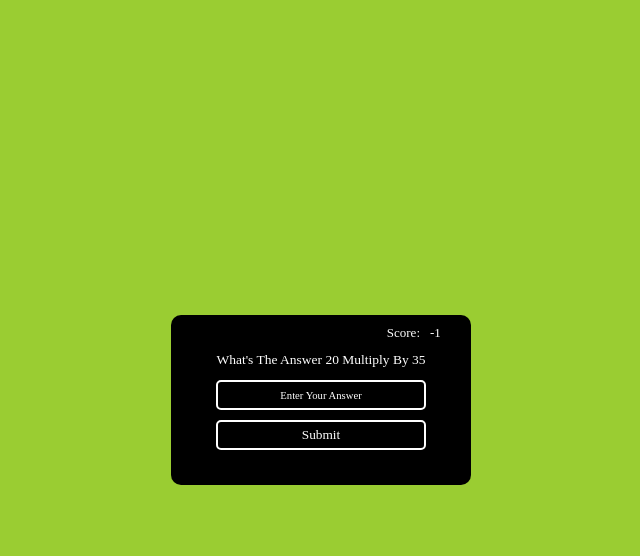
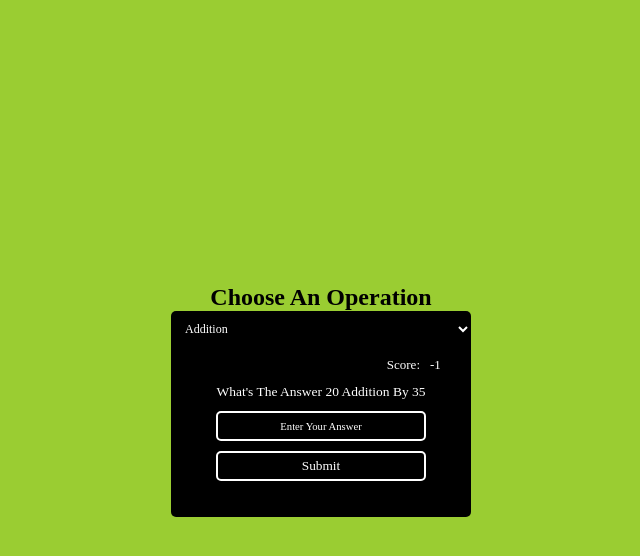
Before and after one commit to mohammad-anash/Quiz-Game-Project, a plain HTML site: page index.html in a window 1280 px wide. Both pictures are taken after typing "Sample" into the empty fields and a click on the button "Submit". Shown: the whole page, without its empty margins (319-959 px from the left). Drawn offline with Linux system fonts and the light colour scheme.

Commit message:
Add More Feature in This Project

```diff
--- a/css/style.css
+++ b/css/style.css
@@ -14,11 +14,13 @@ body {
   align-items: center;
   justify-content: center;
 }
+
 .container {
   width: 300px;
   height: 170px;
   background-color: black;
-  border-radius: 10px;
+  border-bottom-left-radius: 5px;
+  border-bottom-right-radius: 5px;
 }
 
 .score-container {
@@ -47,7 +49,7 @@ h2 {
   text-align: center;
   padding: 0.1em;
   text-transform: capitalize;
-  font-weight: 400;
+  font-weight: 300;
   font-size: 0.9em;
 }
 input {
@@ -83,3 +85,28 @@ button {
   border-radius: 5px;
   font-weight: 400;
 }
+
+select {
+  background-color: black;
+  color: white;
+  font-size: 12px;
+  padding: 10px;
+  font-weight: 400;
+  border: 0;
+  outline: none;
+  width: 100%;
+  text-transform: capitalize;
+  border-top-left-radius: 5px;
+  border-top-right-radius: 5px;
+  cursor: pointer;
+}
+
+option {
+  font-size: 10px;
+  padding: 5px;
+  text-transform: capitalize;
+}
+h3 {
+  font-size: 1.5rem;
+  text-align: center;
+}
--- a/index.html
+++ b/index.html
@@ -7,16 +7,28 @@
     <link rel="stylesheet" href="css/style.css" />
   </head>
   <body>
+    <div class="main-container">
+      <h3>Choose An Operation</h3>
+      <div class="option-container">
+        <select id="option">
+          <option value="Addition">Addition</option>
+          <option value="Subtract">Subtract</option>
+          <option value="Multiply">Multiply</option>
+          <option value="divide">divide</option>
+        </select>
+      </div>
       <div class="container">
         <div class="score-container">
           Score: <span class="score-value" id="score">0</span>
         </div>
         <div class="feature-container">
-        <h2 class="question" id="ques">question</h2>
+          <h2 class="question" id="ques"><p id="para"></p></h2>
           <input type="text" id="input" placeholder="Enter Your Answer" />
           <button id="submit-btn">Submit</button>
         </div>
       </div>
-    <script src="js/index.js"></script>
+    </div>
+    <!-- <script src="js/index.js"></script> -->
+    <script src="js/script.js"></script>
   </body>
 </html>
--- /dev/null
+++ b/js/script.js
@@ -0,0 +1,71 @@
+function SelectElement(selector) {
+  return document.getElementById(selector);
+}
+
+const scoreValue = SelectElement("score");
+const input = SelectElement("input");
+const submitBtn = SelectElement("submit-btn");
+const question = SelectElement("ques");
+const para = SelectElement("para");
+para.innerText = "Addition";
+
+let counter = 0;
+
+function generateNumber(max, min) {
+  return Math.floor(Math.random() * (max - min) + min);
+}
+let firstNumber = generateNumber(50, 1);
+let secondNumber = generateNumber(50, 1);
+
+question.innerText = `What's The Answer ${firstNumber} ${para.innerText} By ${secondNumber}`;
+submitBtn.addEventListener("click", addFunctionality);
+
+SelectElement("option").addEventListener("change", (event) => {
+  const operation = event.target.value;
+  para.innerText = operation;
+  question.innerText = `What's The Answer ${firstNumber} ${para.innerText} By ${secondNumber}`;
+});
+
+function addFunctionality(e) {
+  const condition = para.innerText;
+  let result;
+  switch (condition) {
+    case "Addition":
+      result = firstNumber + secondNumber;
+      break;
+    case "Subtract":
+      if (firstNumber < secondNumber) {
+        let temp = secondNumber;
+        secondNumber = firstNumber;
+        firstNumber = temp;
+      }
+      result = firstNumber - secondNumber;
+      break;
+    case "Multiply":
+      result = firstNumber * secondNumber;
+      break;
+    case "divide":
+      result = firstNumber / secondNumber;
+      break;
+  }
+  console.log(result);
+
+  const inputValue = parseInt(input.value);
+  if (inputValue === result) {
+    counter++;
+    scoreValue.innerText = counter;
+  } else {
+    counter--;
+    scoreValue.innerText = counter;
+  }
+
+  if (input.value.trim() === "") {
+    alert("please fill input");
+  } else {
+    e.preventDefault();
+    firstNumber = generateNumber(50, 1);
+    secondNumber = generateNumber(50, 1);
+    question.innerText = `What's The Answer ${firstNumber} ${para.innerText} By ${secondNumber}`;
+    input.value = "";
+  }
+}
```
Lines whose indentation alone changed are shown as unchanged.
